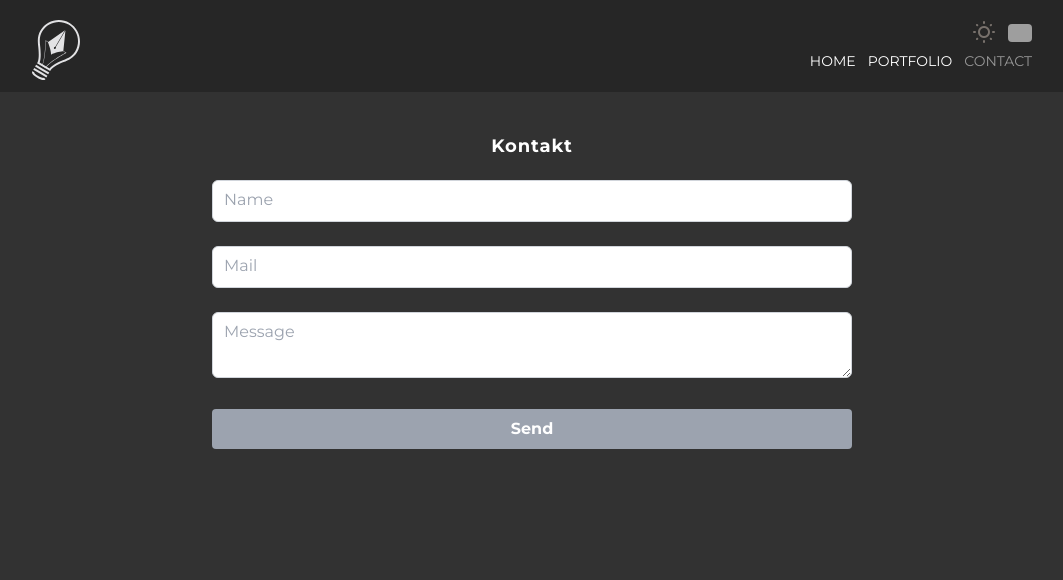
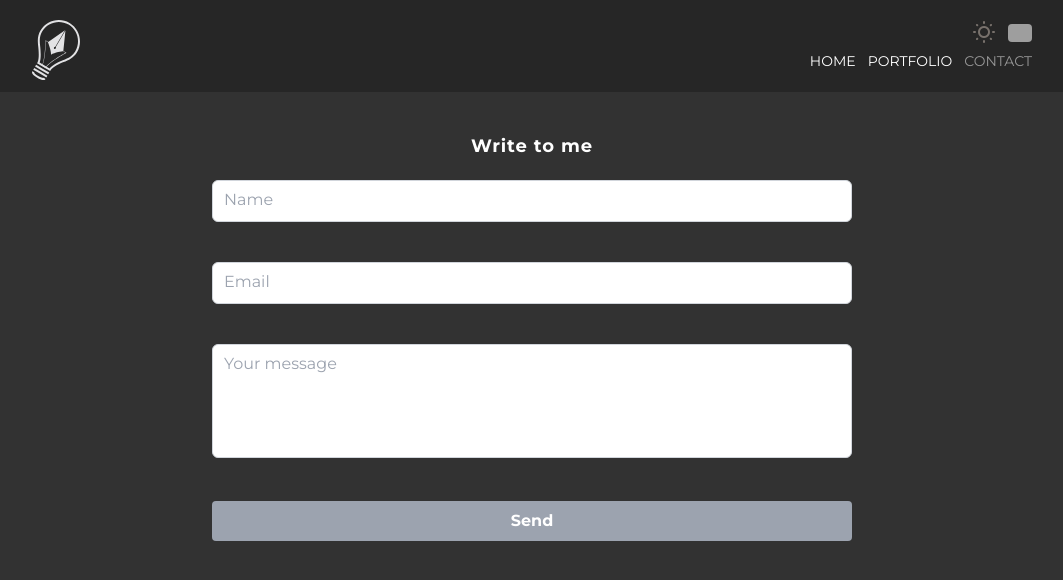
Before and after one commit to PawelPazderski/pazderski-projekt, a Next.js app: page /contact in a window 1280 px wide. Shown: the top 580 px of the page, without its empty margins (108-1171 px from the left). Built offline with nearby package versions, Linux system fonts and the light colour scheme; grey boxes are pictures that could not be loaded.

Commit message:
feat: error handling in form & emailjs configuration

```diff
--- a/app/contact/page.tsx
+++ b/app/contact/page.tsx
@@ -1,50 +1,120 @@
 "use client";
 
-import { useState } from "react";
-import { Input } from "@/components/Input";
+import { useState, useEffect, useRef } from "react";
+import { z } from "zod";
+import { useAtom } from "jotai";
+import emailjs from '@emailjs/browser';
+import { languageAtom } from "@/store";
+import { useTranslate } from "@/lib/hooks/useTranslate";
+import { Input, ErrorResponse } from "@/components/Input";
+
 
 export default function Contact() {
   const [userName, setUserName] = useState("");
   const [mail, setMail] = useState("");
   const [msg, setMsg] = useState("");
+  const [errorMsg, setErrorMsg] = useState<Record<string, string> | null>({});
+
+  const formRef = useRef<HTMLFormElement | null>(null);
+  const [lang] = useAtom(languageAtom);
+  const { t, dict } = useTranslate("Contact");
+  const { title, form, formErrors } = dict;
+
+  const userData = { name: userName, email: mail, msg: msg };
+
+  useEffect(() => {
+    setErrorMsg({})
+  }, [lang])
+
+  const schema = z.object({
+    name: z.string().nonempty(t(formErrors.emptyName)).min(2, t(formErrors.shortName)),
+    email: z.string().nonempty(t(formErrors.emptyEmail)).email(t(formErrors.invalidEmail)),
+    msg: z.string().nonempty(t(formErrors.emptyMsg)).min(10, t(formErrors.shortMsg)).max(250, t(formErrors.longMsg)),
+  });
+
+  let errors = [];
+
+  const validateValue = (name: string, value:string) => {
+    try {
+      schema.pick({ [name]: true }).parse({ [name]: value });
+      setErrorMsg(prev => (
+        {
+          ...prev,
+          [name]: ""
+        })); // No error message if validation succeeds
+      errors = [];
+    } catch (error) {
+      const errorObject = JSON.parse(error as string)[0] as ErrorResponse;
+      setErrorMsg(prev => (
+        {
+          ...prev,
+          [name]: errorObject.message
+        }));
+      errors.push(errorObject.message)
+    }
+  };
 
   const submitForm = (e: React.FormEvent<HTMLFormElement>) => {
     e.preventDefault();
-    // Handle form submission
-    console.log({name: userName, email: mail, msg: msg});
+
+    for (const [key, value] of Object.entries(userData)) {
+      validateValue(key, value);
+    }
+
+    if (errors.length > 0) {
+      console.log("Errors in form");
+      return
+    }
+
+    console.log("Success");
+    setUserName("");
+    setMail("");
+    setMsg("");
+
+    emailjs.sendForm(process.env.NEXT_PUBLIC_SERVICE_ID as string, process.env.NEXT_PUBLIC_TEMPLATE_ID as string, formRef.current as HTMLFormElement, process.env.NEXT_PUBLIC_KEY as string)
+      .then((result) => {
+          console.log(result.text);
+      }, (error) => {
+          console.log(error.text);
+      });
+
   };
 
   return (
     <main className="mx-auto px-2.5 max-w-screen-lg py-10 text-center">
-      <h1 className="mb-5 text-lg font-bold tracking-wider">Kontakt</h1>
+      <h1 className="mb-5 text-lg font-bold tracking-wider">{t(title)}</h1>
       <form
-        className="flex flex-col gap-6 mx-auto max-w-screen-sm"
+        className="flex flex-col gap-5 mx-auto max-w-screen-sm"
         onSubmit={submitForm}
+        ref={formRef}
       >
         <Input
           value={userName}
           name="name"
-          label="Name"
-          onChange={(e) => setUserName(e.currentTarget.value)}
+          label={t(form.name)}
+          errors={errorMsg}
+          onChange={(e) => {setUserName(e.currentTarget.value)}}
         />
         <Input
           value={mail}
           name="email"
-          label="Mail"
+          label={t(form.email)}
+          errors={errorMsg}
           onChange={(e) => setMail(e.currentTarget.value)}
         />
         <Input
           value={msg}
           name="msg"
-          label="Message"
+          label={t(form.msg)}
+          errors={errorMsg}
           onChange={(e) => setMsg(e.currentTarget.value)}
           textarea
         />
         <button
           type="submit"
-          className="bg-gray-400 hover:bg-yellow-600 font-bold py-2 px-4 rounded"
+          className="disabled:bg-gray-200 disabled:hover:bg-gray-200 bg-gray-400 hover:bg-yellow-600 font-bold py-2 px-4 rounded"
         >
-          Send
+          {t(form.button)}
         </button>
       </form>
     </main>
--- a/app/page.tsx
+++ b/app/page.tsx
@@ -2,7 +2,6 @@
 
 import Image from "next/image";
 import { useTranslate } from "@/lib/hooks/useTranslate";
-import { Navigation } from "@/components/Navigation";
 
 export default function Home() {
   const { t, dict } = useTranslate("Home");
--- a/components/Input.tsx
+++ b/components/Input.tsx
@@ -1,17 +1,19 @@
 "use client";
 
-import { useState } from "react";
+import { useState, useEffect } from "react";
 import { z } from "zod";
+import { useAtom } from "jotai";
+import { themeAtom } from "@/store";
+import { useTranslate } from "@/lib/hooks/useTranslate";
 
 export type InputProps = {
   label: string;
-  error?: string;
+  errors: Record<string, string> | null;
   textarea?: boolean;
-  supportingLabel?: React.ReactNode;
-  onChange?: (event: React.ChangeEvent<HTMLInputElement>) => void;
+  onChange?: (event: React.ChangeEvent<HTMLInputElement | HTMLTextAreaElement>) => void;
 } & React.TextareaHTMLAttributes<HTMLTextAreaElement> & React.HTMLProps<HTMLInputElement>;
 
-type ErrorResponse = {
+export type ErrorResponse = {
   code: string;
   minimum: number;
   type: string;
@@ -25,21 +27,29 @@ export const Input = ({
   label,
   name,
   id,
-  error,
-  supportingLabel,
+  errors,
   type,
   textarea,
   value,
   onChange,
 }: InputProps) => {
   const [isFocused, setIsFocused] = useState(false);
-  const [errorMsg, setErrorMsg] = useState("");
+  const [isTouched, setIsTouched] = useState(false);
+  const [errorMsg, setErrorMsg] = useState<Record<string, string> | null>(null);
+
+  const [theme] = useAtom(themeAtom);
+  const { t, dict } = useTranslate("Contact");
+  const { formErrors } = dict;
 
   const schema = z.object({
-    name: z.string().nonempty("Name is required"),
-    email: z.string().nonempty("Email is required").email("Invalid email"),
-    msg: z.string().nonempty("Message is empty"),
+    name: z.string().nonempty(t(formErrors.emptyName)).min(2, t(formErrors.shortName)),
+    email: z.string().nonempty(t(formErrors.emptyEmail)).email(t(formErrors.invalidEmail)),
+    msg: z.string().nonempty(t(formErrors.emptyMsg)).min(10, t(formErrors.shortMsg)).max(250, t(formErrors.longMsg)),
   });
+
+  useEffect(() => {
+    setErrorMsg(errors)
+  }, [errors])
 
   const handleFocus = () => {
     setIsFocused(true);
@@ -47,46 +57,69 @@ export const Input = ({
 
   const handleBlur = (event: React.FocusEvent<HTMLInputElement | HTMLTextAreaElement>) => {
     const { name, value } = event.target;
+
     setIsFocused(false);
-    validateValue(name, value)
+    setIsTouched(true);
+    validateValue(name, value);
   };
 
+  const handleChange = (event: React.ChangeEvent<HTMLInputElement | HTMLTextAreaElement>) => {
+    const { name, value } = event.target;
+
+    if (onChange) {
+      onChange(event);
+    };
+
+    if (isTouched) {
+      validateValue(name, value);
+    };
+  }
+
   const validateValue = (name: string, value:string) => {
+
     try {
       schema.pick({ [name]: true }).parse({ [name]: value });
-      setErrorMsg(""); // No error message if validation succeeds
+      setErrorMsg(prev => (
+        {
+          ...prev,
+          [name]: ""
+        }));; // No error message if validation succeeds
     } catch (error) {
       const errorObject = JSON.parse(error as string)[0]as ErrorResponse;
-      setErrorMsg(errorObject.message);
+      setErrorMsg(prev => (
+        {
+          ...prev,
+          [name]: errorObject.message
+        }));
     }
   };
 
   return (
     <div className="relative">
       {!textarea && <input
-        className="px-3 py-2 border border-gray-300 rounded-md focus:outline-none focus:border-yellow-600 w-full text-gray-800"
+        className={`px-3 py-2 mb-1 border ${(errorMsg && errorMsg[name as string]) ? "border-red-500" :"border-gray-300"} rounded-md focus:outline-none focus:border-yellow-600 w-full text-gray-800`}
         type={type}
         id={id || name}
         value={value}
         name={name}
         onFocus={handleFocus}
         onBlur={handleBlur}
-        onChange={onChange}
+        onChange={handleChange}
       /> }
       {textarea && <textarea
-        className="px-3 py-2 border border-gray-300 rounded-md focus:outline-none focus:border-yellow-600 w-full text-gray-800"
+        className={`px-3 py-2 border ${(errorMsg && errorMsg[name as string]) ? "border-red-500" :"border-gray-300"} rounded-md focus:outline-none focus:border-yellow-600 w-full text-gray-800 resize-none`}
         id={id || name}
         value={value}
         name={name}
         onFocus={handleFocus}
         onBlur={handleBlur}
-        onChange={onChange}
+        onChange={handleChange}
+        rows={4}
       />}
-      {errorMsg && (
         <p className="text-red-500 text-xs">
-          {errorMsg}
+          {(errorMsg && errorMsg[name ?? ""]) ? errorMsg[name ?? ""] : "\u00A0"}
         </p>
-      )}
+
       <label
         className={`absolute top-2 left-3 transition-all duration-300 transform ${
           isFocused || value
--- a/lib/dictionary.ts
+++ b/lib/dictionary.ts
@@ -37,6 +37,60 @@ const dictionary = {
       pl: "Branża IT interesuje mnie od dłuższego czasu - szukam nowych wyzwań i przede wszystkim możliwości rozwoju zawodowego. Pierwsze kroki stawiałem na kursie Frontend Developer - React. Udział w patronacie intive 2023 dał mi możliwość udziału w dużym projekcie i poznania nowych technologii. Przede mną jeszcze z pewnością sporo nauki, ale tej się nie boję. Wiem, że to moja droga na przyszłość."
     },
   },
+  Contact: {
+    title: {
+      en: "Write to me",
+      pl: "Napisz do mnie"
+    },
+    form: {
+      name: {
+        en: "Name",
+        pl: "Imię",
+      },
+      email: {
+        en: "Email",
+        pl: "Email",
+      },
+      msg: {
+        en: "Your message",
+        pl: "Twoja wiadomość",
+      },
+      button: {
+        en: "Send",
+        pl: "Wyślij",
+      },
+    },
+    formErrors: {
+      emptyName: {
+        en: "Name is required",
+        pl: "Imię wymagane",
+      },
+      shortName: {
+        en: "Min. 2 digits",
+        pl: "Min. 2 znaki",
+      },
+      emptyEmail: {
+        en: "Email is required",
+        pl: "Email wymagany",
+      },
+      invalidEmail: {
+        en: "Invalid email",
+        pl: "Błędny adres email",
+      },
+      emptyMsg: {
+        en: "Message is empty",
+        pl: "Brak wiadomości",
+      },
+      shortMsg: {
+        en: "Min. 10 digits",
+        pl: "Min. 10 znaków",
+      },
+      longMsg: {
+        en: "Max. 250 digits",
+        pl: "Maks. 250 znaków",
+      },
+    },
+  },
 }
 
 
--- a/package.json
+++ b/package.json
@@ -9,6 +9,7 @@
     "lint": "next lint"
   },
   "dependencies": {
+    "@emailjs/browser": "^3.11.0",
     "@emotion/react": "^11.11.1",
     "@emotion/styled": "^11.11.0",
     "@hookform/resolvers": "^3.1.1",
@@ -20,6 +21,7 @@
     "@types/react": "18.2.12",
     "@types/react-dom": "18.2.5",
     "autoprefixer": "10.4.14",
+    "emailjs-com": "^3.2.0",
     "eslint": "8.43.0",
     "eslint-config-next": "13.4.6",
     "hamburger-react": "^2.5.0",
```
Also changed, not shown: 1 other file (tests, documents, lock files or other folders).
